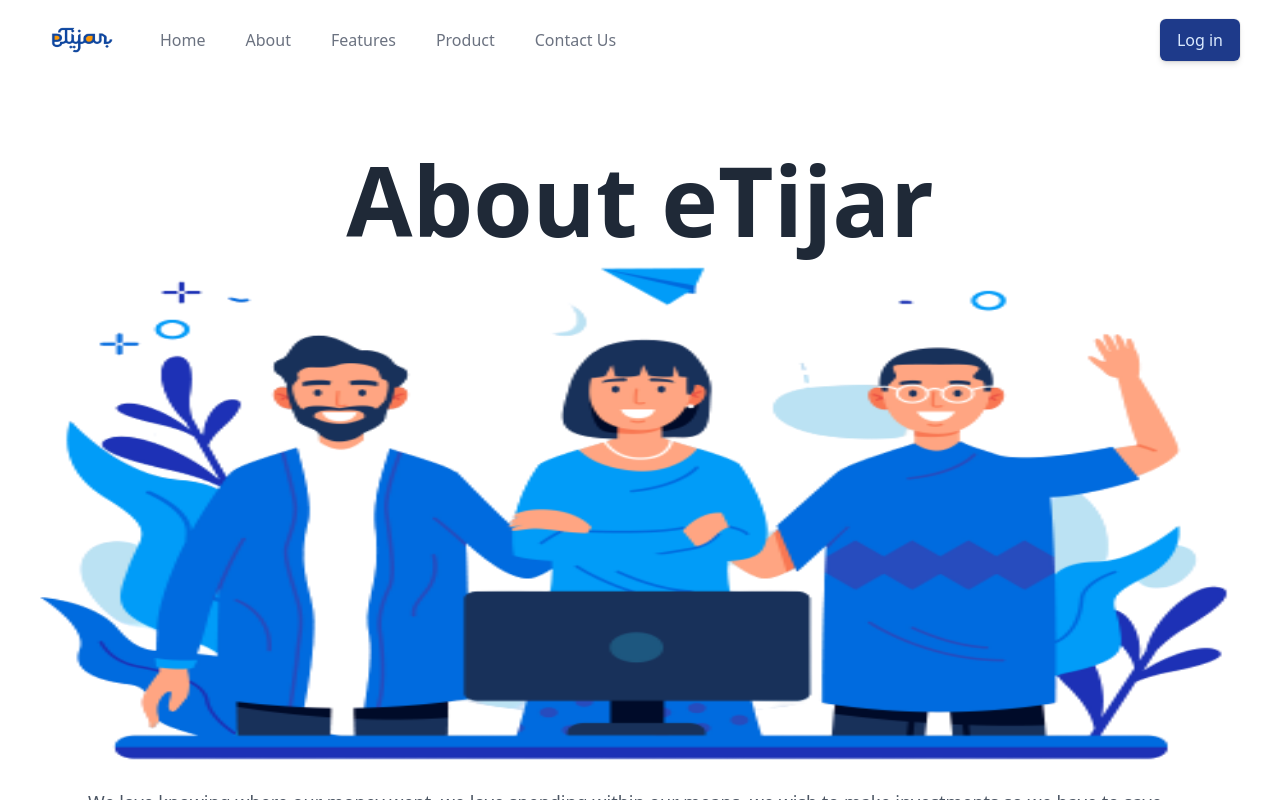
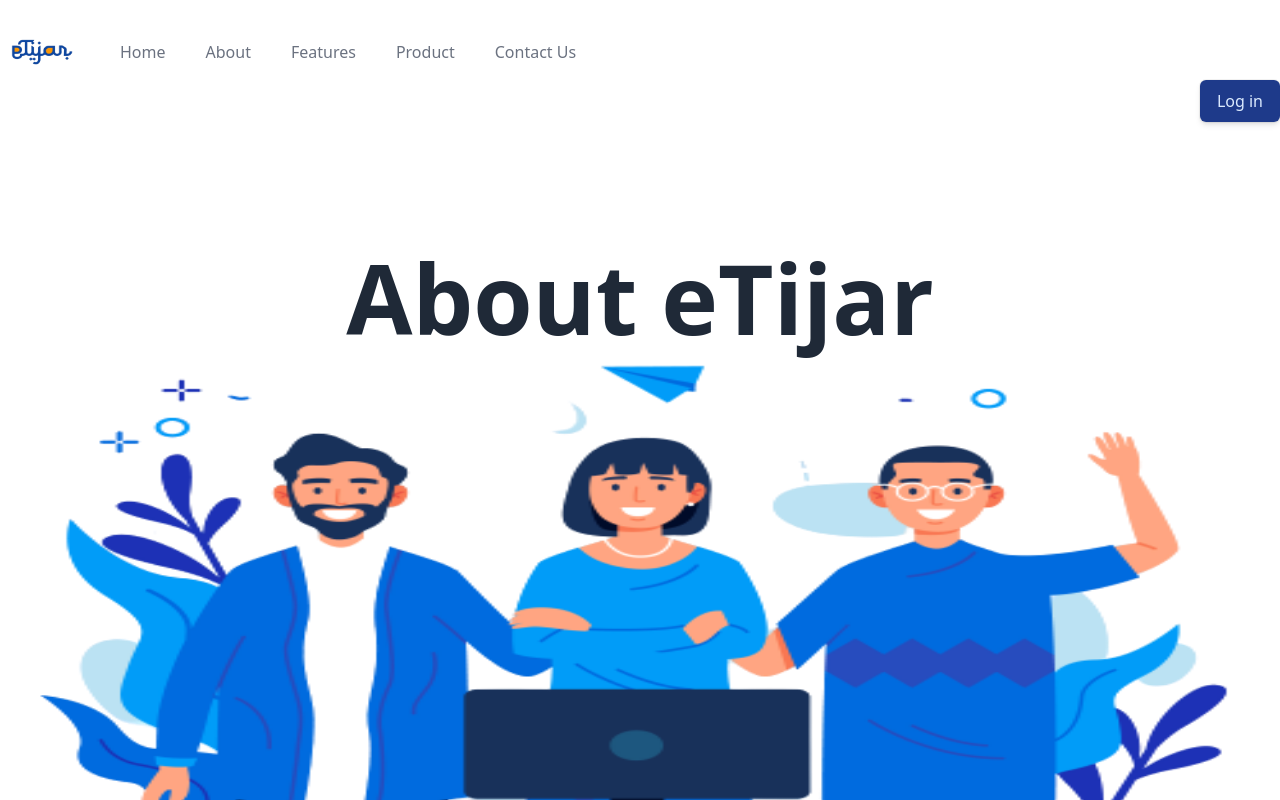
Before and after one commit to eTijar/etijar-landing, a Next.js app: page /about in a window 1280 px wide. Shown: the top 800 px of the page. Built offline with nearby package versions, Linux system fonts and the light colour scheme; what @tailwindcss/typography would draw is missing.

Commit message:
Sticky navbar

```diff
--- a/components/Header.tsx
+++ b/components/Header.tsx
@@ -10,20 +10,27 @@
 	const [navb, setNavb] = useState(false);
 
 	useEffect(() => {
-		window.addEventListener("scroll", handleScroll);
+		window.addEventListener('scroll', () => {
+			if(window.scrollY >= 40) {
+				setNavb(true)
+			}else {
+				setNavb(false)
+			}
+		});
+		return window.removeEventListener('scroll', () => {
+			if(window.scrollY >= 40) {
+				setNavb(true)
+			}else {
+				setNavb(false)
+			}
+		});
+	}, [setNavb]);
 
-	}, [navb]);
 
-	const handleScroll = () => {
-		if(window.scrollY >= 60) {
-			setNavb(true)
-		} else {
-			setNavb(false)
-		}
-	}
-	return(
+
+return(
         <>
-            <motion.nav className="{navb ? 'active' : 'hidden'} fixed z-30 w-full mx-auto bg-white flex items-center justify-between px-4 lg:px-10 sm:px-6 left-0 top-0 pt-0 lg:pt-3 md:pt-3 shadow-2xl md:shadow-none" aria-label="Global">
+            <motion.nav className={navb ? 'navbar active' : 'navbar'}aria-label="Global">
 				<div className="flex items-center flex-1">
 					<div className="flex items-center justify-between w-full md:w-auto">
 						<a href="#">
--- a/components/HeroPlus.tsx
+++ b/components/HeroPlus.tsx
@@ -1,7 +1,7 @@
 import Link from "next/link"
 import { motion, AnimatePresence, useTransform, useViewportScroll } from 'framer-motion'
 import { FaTwitter, FaFacebook, FaInstagram, FaLinkedin } from 'react-icons/fa'
-import FAQs from './Faqs'
+import FAQs from './faqs'
 import {useState} from 'react'
 
 export default function HeroPlus() {
--- a/styles/components/custom.css
+++ b/styles/components/custom.css
@@ -169,14 +169,27 @@
     .text-shadow{
         text-shadow: 0 20px 30px rgba(0,0,0,.2);
     }
-    .nav.active{
-        background-color: green;
-        visibility:visible;
+    .navbar {
+        position:fixed ;
+        z-index:30;
+         width:100%;
+         margin:0 auto;
+         display:flex;
+         align-items:center;
+         justify-content: space-between;
+         padding:0 4rem;
+         left:0;
+          top:0;
+          background-color: transparent;
+        height:60px;
+        transition: all .5s;
     }
-    .nav.hidden{
-        background-color: purple;
-        visibility: hidden;
+    .navbar.active{
+        background-color:white;
+        box-shadow: 0 0 15px 0 rgba(0,0,0,.1);
+        transition: all .5s;
     }
+
     .hideContent{
         display:none;
         height:0;
```
